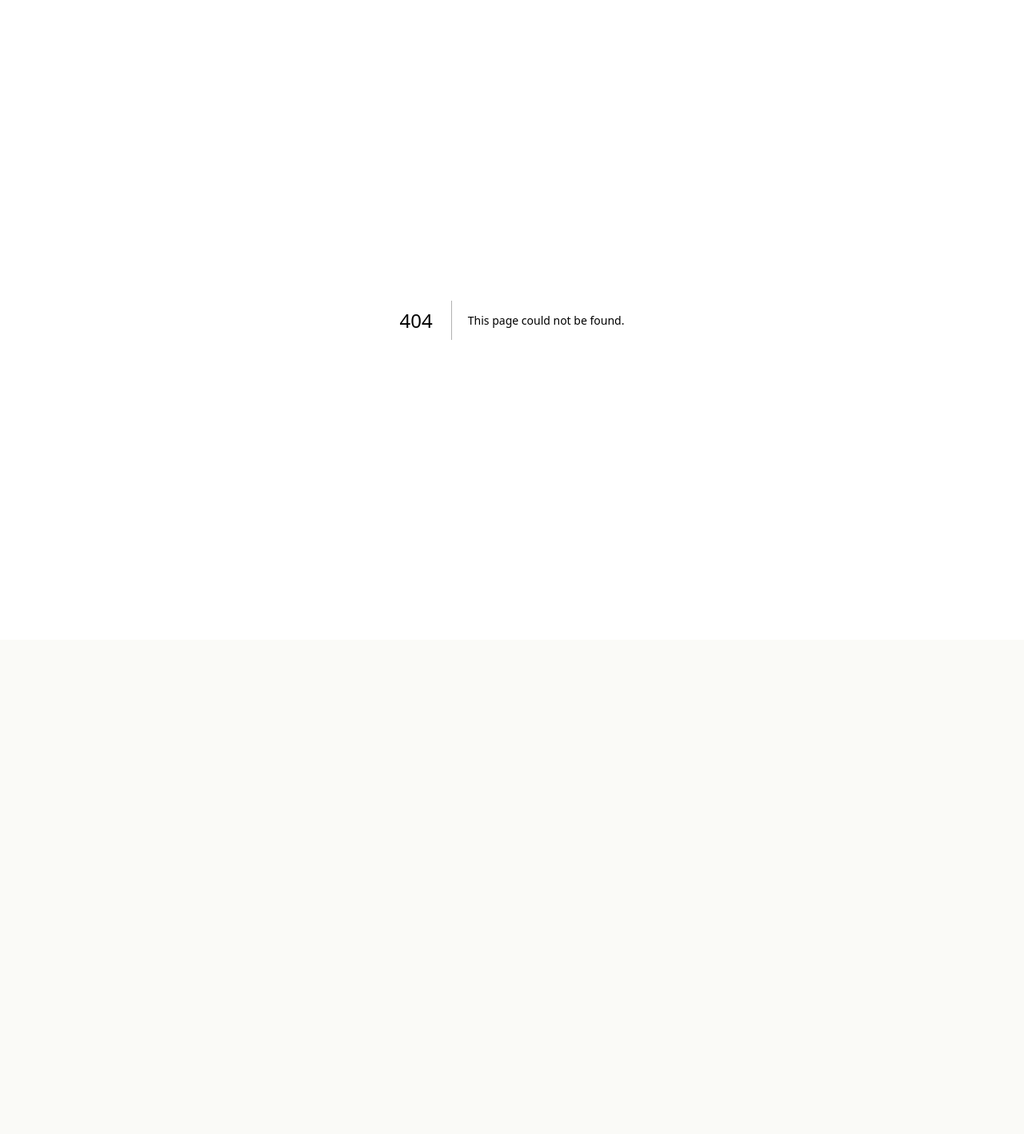
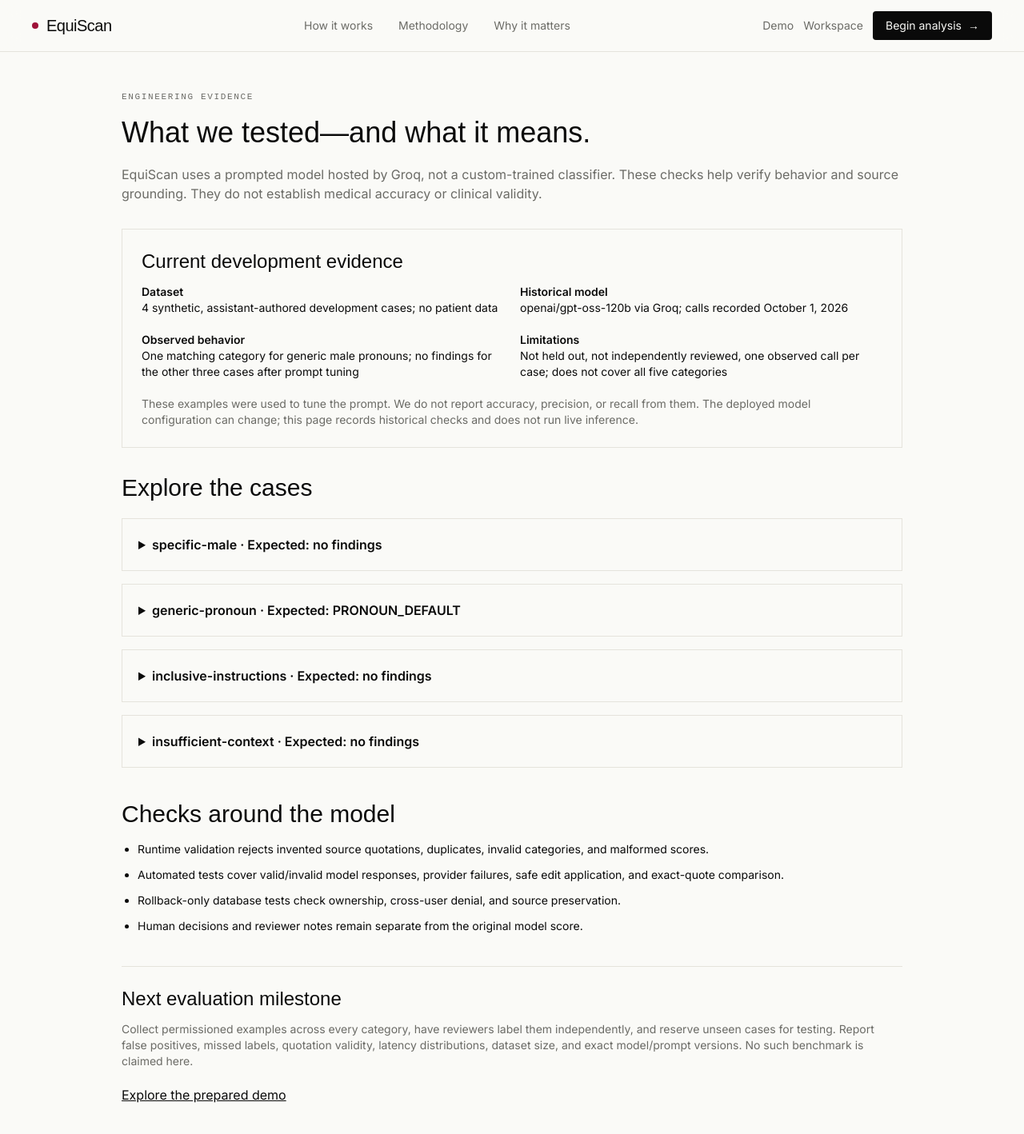
Before and after one commit to safwanasif/EquiScan, a Next.js app: page /evaluation in a window 1280 px wide. Before the commit this address had no page. Shown: the top 1418 px of the page at 80% size. Before the commit the page ends 800 px from the top, so only its background shows below. Built offline with nearby package versions, Linux system fonts and the light colour scheme; a web font is replaced by a local one.

Commit message:
Add public evaluation evidence and recruiter walkthrough

```diff
--- a/app/demo/page.tsx
+++ b/app/demo/page.tsx
@@ -44,6 +44,7 @@ export default function DemoPage() {
     </section>
     <ScanResults originalText={source} result={result} documentTitle="EquiScan prepared sample" demo />
     <section className="mt-12 border-t border-line pt-8">
+      <p className="text-sm mb-5"><a href="/evaluation" className="underline">See our development tests and evaluation limitations</a></p>
       <h2 className="font-serif text-3xl mb-3">Try your own walkthrough</h2>
       <p className="text-muted mb-4">Download a synthetic text fixture, then paste its contents into the scanner. These are development examples, not clinical guidance or a validated benchmark. Live scans require sign-in and results may vary.</p>
       <ul className="space-y-2 text-sm">
--- /dev/null
+++ b/app/evaluation/page.tsx
@@ -0,0 +1,43 @@
+import Link from "next/link";
+import Navbar from "@/components/Navbar";
+import cases from "@/evaluation/smoke-cases.json";
+
+export default function EvaluationPage() {
+  return <><Navbar /><main className="max-w-5xl mx-auto px-6 py-12">
+    <p className="section-label mb-4">Engineering evidence</p>
+    <h1 className="font-serif text-4xl mb-5">What we tested—and what it means.</h1>
+    <p className="text-muted mb-8">EquiScan uses a prompted model hosted by Groq, not a custom-trained classifier. These checks help verify behavior and source grounding. They do not establish medical accuracy or clinical validity.</p>
+    <section className="border border-line p-6 mb-8">
+      <h2 className="font-serif text-2xl mb-3">Current development evidence</h2>
+      <dl className="grid sm:grid-cols-2 gap-5 text-sm">
+        <div><dt className="font-semibold">Dataset</dt><dd>{cases.length} synthetic, assistant-authored development cases; no patient data</dd></div>
+        <div><dt className="font-semibold">Historical model</dt><dd>openai/gpt-oss-120b via Groq; calls recorded October 1, 2026</dd></div>
+        <div><dt className="font-semibold">Observed behavior</dt><dd>One matching category for generic male pronouns; no findings for the other three cases after prompt tuning</dd></div>
+        <div><dt className="font-semibold">Limitations</dt><dd>Not held out, not independently reviewed, one observed call per case; does not cover all five categories</dd></div>
+      </dl>
+      <p className="mt-5 text-sm text-muted">These examples were used to tune the prompt. We do not report accuracy, precision, or recall from them. The deployed model configuration can change; this page records historical checks and does not run live inference.</p>
+    </section>
+    <section className="mb-10" aria-labelledby="cases-heading">
+      <h2 id="cases-heading" className="font-serif text-3xl mb-5">Explore the cases</h2>
+      <div className="space-y-4">{cases.map(item => <details key={item.id} className="border border-line p-5">
+        <summary className="cursor-pointer font-semibold">{item.id} · Expected: {item.expectedCategories.length ? item.expectedCategories.join(", ") : "no findings"}</summary>
+        <p className="mt-4 text-sm whitespace-pre-wrap">{item.source}</p>
+        <p className="mt-3 text-sm text-muted">Rationale: {item.rationale}</p>
+      </details>)}</div>
+    </section>
+    <section className="mb-10">
+      <h2 className="font-serif text-3xl mb-4">Checks around the model</h2>
+      <ul className="list-disc pl-5 space-y-3 text-sm">
+        <li>Runtime validation rejects invented source quotations, duplicates, invalid categories, and malformed scores.</li>
+        <li>Automated tests cover valid/invalid model responses, provider failures, safe edit application, and exact-quote comparison.</li>
+        <li>Rollback-only database tests check ownership, cross-user denial, and source preservation.</li>
+        <li>Human decisions and reviewer notes remain separate from the original model score.</li>
+      </ul>
+    </section>
+    <section className="border-t border-line pt-6">
+      <h2 className="font-serif text-2xl mb-3">Next evaluation milestone</h2>
+      <p className="text-sm text-muted">Collect permissioned examples across every category, have reviewers label them independently, and reserve unseen cases for testing. Report false positives, missed labels, quotation validity, latency distributions, dataset size, and exact model/prompt versions. No such benchmark is claimed here.</p>
+      <p className="mt-5"><Link href="/demo" className="underline">Explore the prepared demo</Link></p>
+    </section>
+  </main></>;
+}
--- a/proxy.ts
+++ b/proxy.ts
@@ -9,7 +9,7 @@ export async function proxy(request: NextRequest) {
     return NextResponse.redirect(new URL("/login?error=auth_failed", request.url));
   }
   // The prepared sample must remain available without authentication services.
-  if (request.nextUrl.pathname === "/demo" || request.nextUrl.pathname.startsWith("/samples/")) return NextResponse.next();
+  if (["/demo", "/evaluation"].includes(request.nextUrl.pathname) || request.nextUrl.pathname.startsWith("/samples/")) return NextResponse.next();
   let response = NextResponse.next({
     request: {
       headers: request.headers,
--- a/scripts/smoke-http.mjs
+++ b/scripts/smoke-http.mjs
@@ -2,7 +2,7 @@
 import assert from 'node:assert/strict';
 
 const base = process.env.SMOKE_BASE_URL || 'http://localhost:3000';
-for (const path of ['/demo', '/samples/generic-pronoun.txt', '/login']) {
+for (const path of ['/demo', '/evaluation', '/samples/generic-pronoun.txt', '/login']) {
   const response = await fetch(new URL(path, base));
   assert.equal(response.status, 200, path);
 }
```
Also changed, not shown: 3 other files (tests, documents, lock files or other folders).
